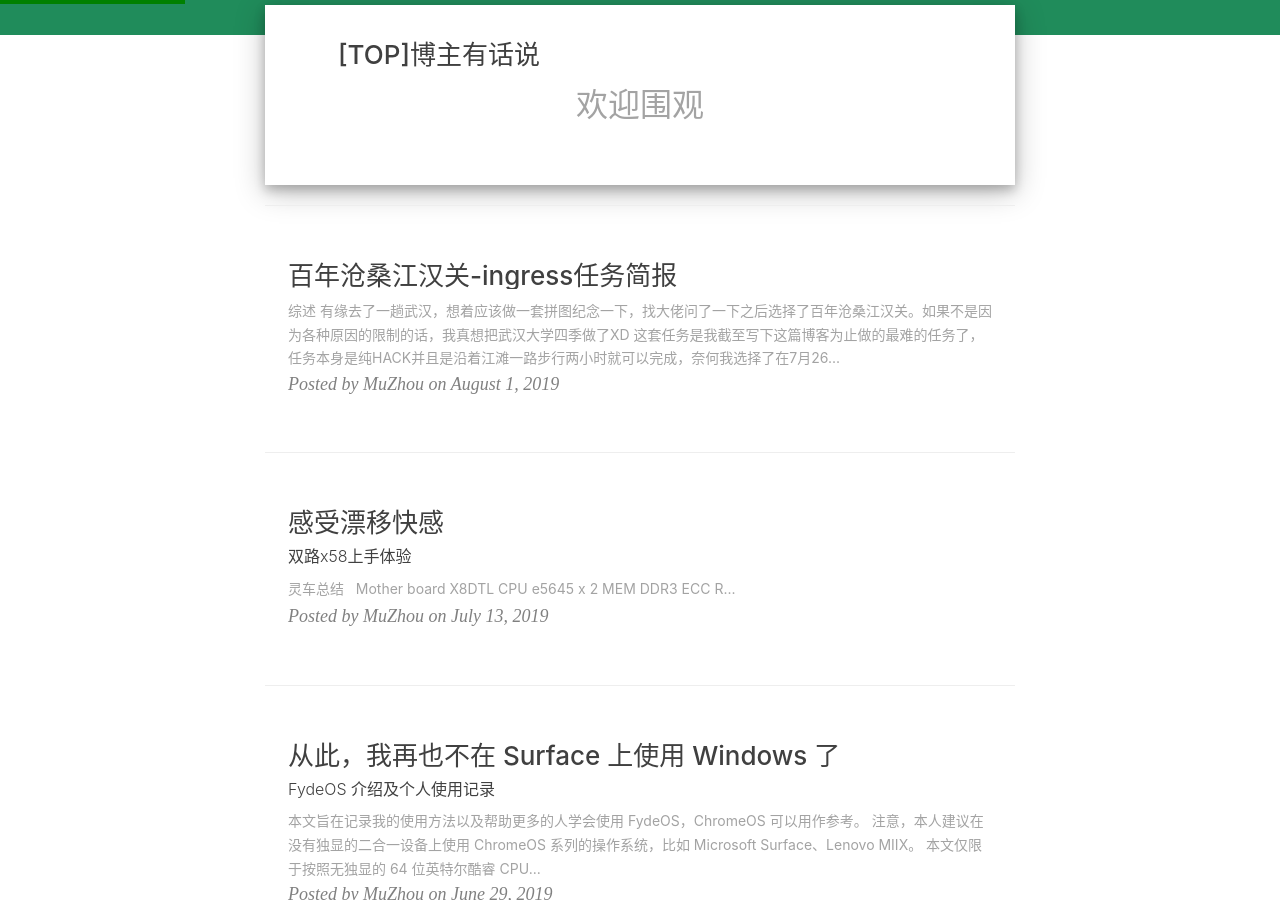
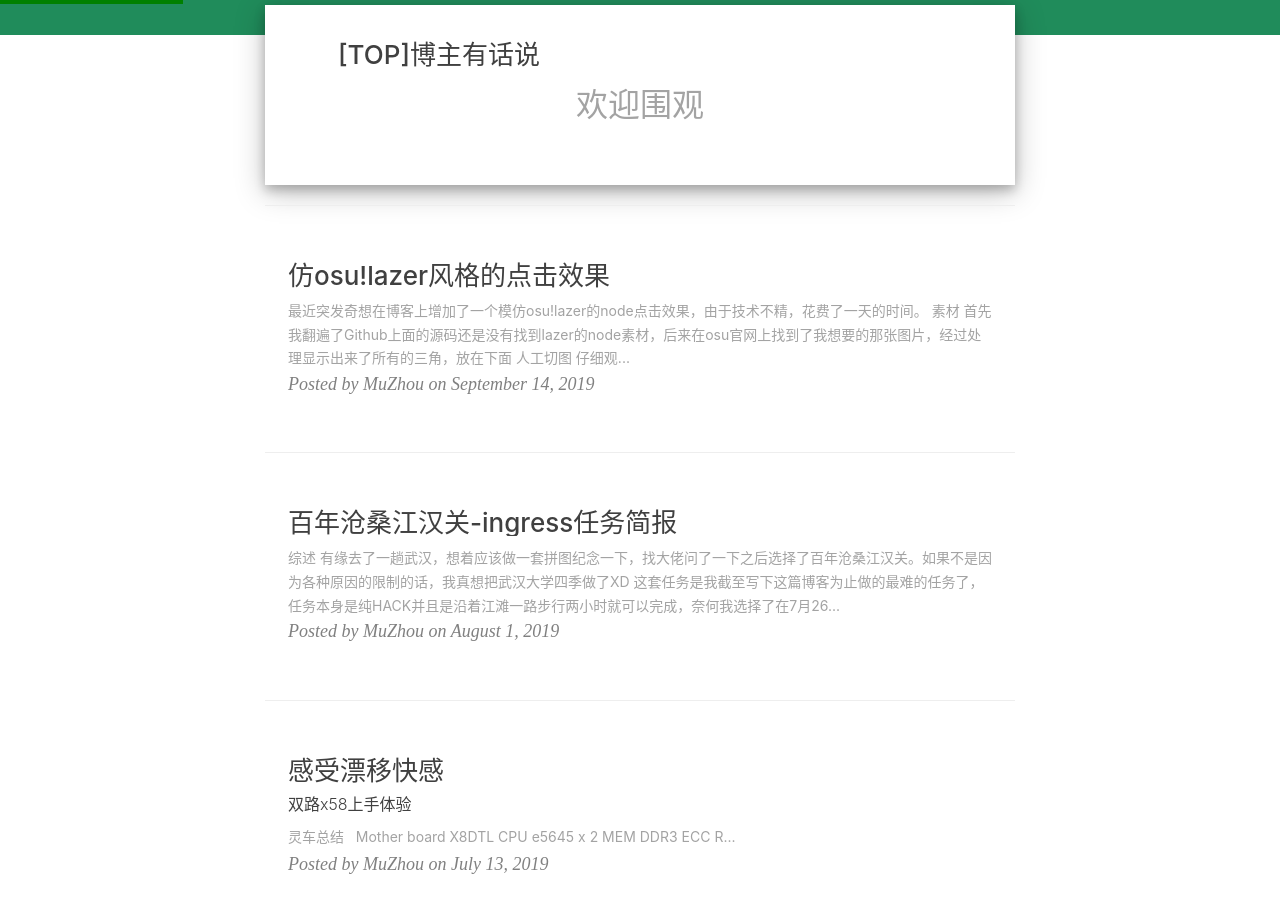
Before and after one commit to sanzewolves/OLD2.muzhou233.github.io, a Jekyll site: the page built from index.html, in a window 1280 px wide and 900 px high, scrolled down 407 px. Built offline with Jekyll 4.4.1, drawn with Linux system fonts in a browser that asks for light colours; nearby versions of some CDN libraries; the list of posts is cut into pages by our own code; some of the changed text lies outside the part shown.

Commit message:
add new feature

```diff
--- /dev/null
+++ b/_posts/2019-09-14-lazerButton.md
@@ -0,0 +1,29 @@
+---
+layout: post
+title: 仿osu!lazer风格的点击效果
+date: 2019-09-14
+lastDate: 2019-09-14
+categories: blog
+tags: [OSU!]
+description:
+---
+
+最近突发奇想在博客上增加了一个模仿osu!lazer的node点击效果，由于技术不精，花费了一天的时间。
+
+## 素材
+
+首先我翻遍了Github上面的源码还是没有找到lazer的node素材，后来在[osu官网](https://osu.ppy.sh)上找到了我想要的那张图片，经过处理显示出来了所有的三角，放在下面
+
+![](/img/button0.svg)
+
+### 人工切图
+
+仔细观察了lazer的点击效果之后我发现这张素材图片应该是切成小块用比较接近lazer的效果，而这个图片又是SVG格式的，所以连PS都用不上了，直接文本编辑器，因为太懒就只切了六张
+
+|![](/img/button1.svg) | ![](/img/button2.svg) | ![](/img/button3.svg)
+|---|---|---|
+|![](/img/button4.svg) | ![](/img/button5.svg) | ![](/img/button6.svg)
+
+## 实现
+
+之前调校随机颜色的node的点击和三角散开的效果都不是很理想，最终决定不做圆形node了只保留三角形散开的效果，随机颜色还得用css3的新属性，总之就先这么凑活用吧
--- a/about.md
+++ b/about.md
@@ -25,6 +25,10 @@
 ***
 
 **[置顶]下次更新将修复IE浏览器的BUG**
+
+### 2019-09-15更新
+
+增加全局点击效果
 
 ### 2019-06-22更新
 
--- a/js/muzhou-blog.js
+++ b/js/muzhou-blog.js
@@ -133,3 +133,79 @@
       });
   }
 });
+
+(function(window,document,undefined){
+  var hearts = [];
+  window.requestAnimationFrame = (function(){
+    return window.requestAnimationFrame ||
+    window.webkitRequestAnimationFrame ||
+    window.mozRequestAnimationFrame ||
+    window.oRequestAnimationFrame ||
+    window.msRequestAnimationFrame ||
+    function (callback){
+      setTimeout(callback,1000/60);
+    }
+  })();
+  init();
+  function init(){
+    css(".heart{width: 120px;height: 120px;position: fixed;}\
+         .heart::before{content:'';top:-40px;left:-40px;width:140px;height:140px;position:absolute;}\
+         .heart1::before{background: url(/img/button1.svg);background-size:contain;}\
+         .heart2::before{background: url(/img/button2.svg);background-size:contain;}\
+         .heart3::before{background: url(/img/button3.svg);background-size:contain;}\
+         .heart4::before{background: url(/img/button4.svg);background-size:contain;}\
+         .heart5::before{background: url(/img/button5.svg);background-size:contain;}\
+         .heart6::before{background: url(/img/button6.svg);background-size:contain;}\
+         ");
+    attachEvent();
+    gameloop();
+  }
+  function gameloop(){
+    for(var i=0;i<hearts.length;i++){
+      if(hearts[i].alpha <=0){
+        document.body.removeChild(hearts[i].el);
+        hearts.splice(i,1);
+        continue;
+      }
+      if(hearts[i].alpha <= 0.8)
+        hearts[i].y--;
+      hearts[i].scale += 0.02;
+      hearts[i].alpha -= 0.02;
+      hearts[i].el.style.cssText = "left:"+hearts[i].x+"px;top:"+hearts[i].y+"px;opacity:"+hearts[i].alpha+";transform:scale("+hearts[i].scale+","+hearts[i].scale+");filter:"+hearts[i].color;
+    }
+    requestAnimationFrame(gameloop);
+  }
+  function attachEvent(){
+    var old = typeof window.οnclick==="function" && window.onclick;
+    window.onclick = function(event){
+      old && old();
+      createHeart(event);
+    }
+  }
+  function createHeart(event){
+    var d = document.createElement("div");
+    d.className = "heart heart"+(~~(Math.random()*6+1));
+    hearts.push({
+      el : d,
+      x : event.clientX - 30,
+      y : event.clientY - 30,
+      scale : 1,
+      alpha : 1,
+      color : randomColor()
+    });
+    document.body.appendChild(d);
+  }
+  function css(css){
+    var style = document.createElement("style");
+    style.type="text/css";
+    try{
+      style.appendChild(document.createTextNode(css));
+    }catch(ex){
+      style.styleSheet.cssText = css;
+    }
+    document.getElementsByTagName('head')[0].appendChild(style);
+  }
+  function randomColor(){
+    return "drop-shadow(rgb("+(~~(Math.random()*255))+","+(~~(Math.random()*255))+","+(~~(Math.random()*255))+") 0px 0px);";
+  }
+})(window,document);
```
Also changed, not shown: img/button.svg (added), img/button0.svg (added), img/button1.svg (added), img/button2.svg (added), img/button3.svg (added), img/button4.svg (added), img/button5.svg (added), img/button6.svg (added), 1 other file.
